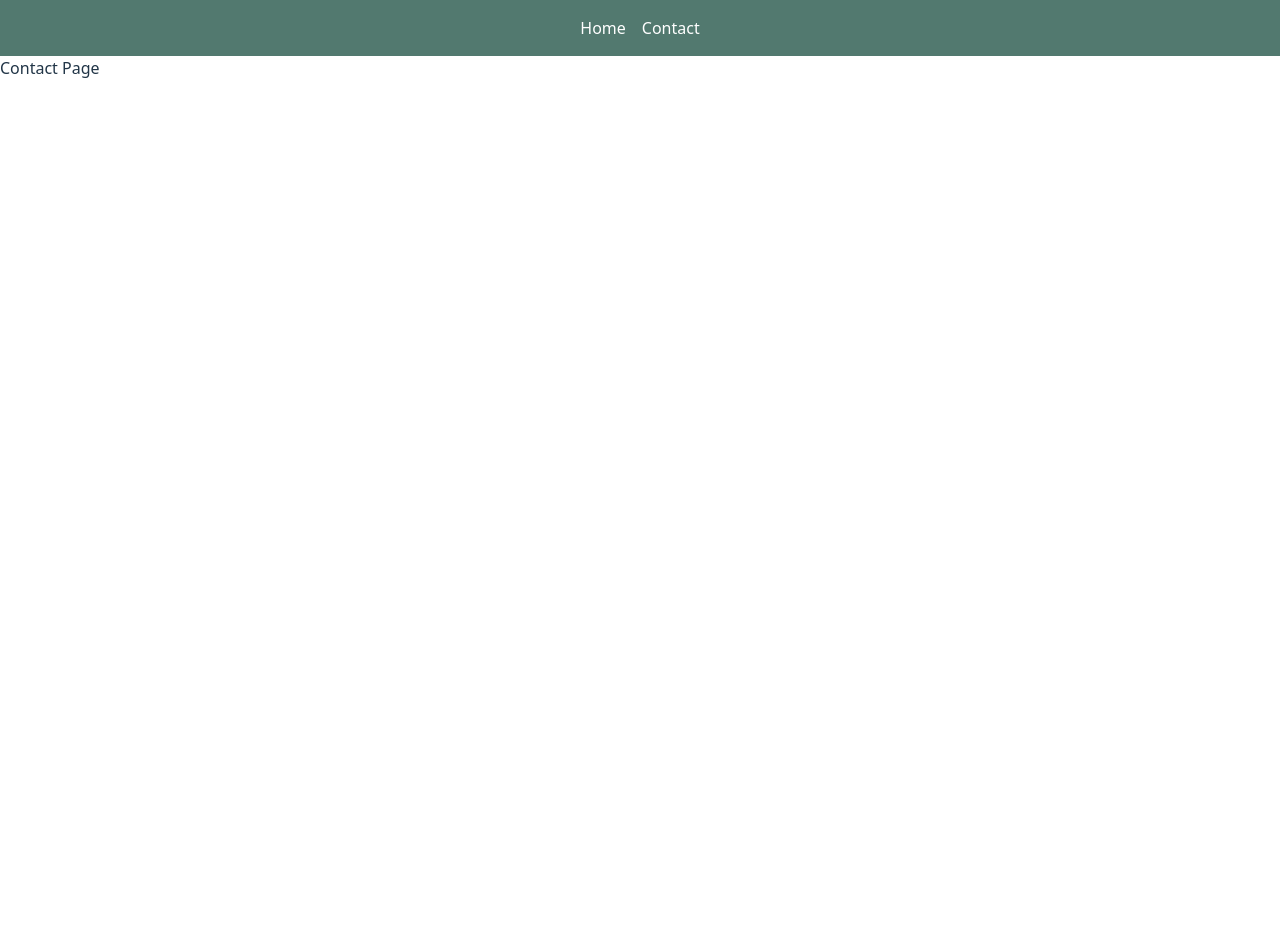
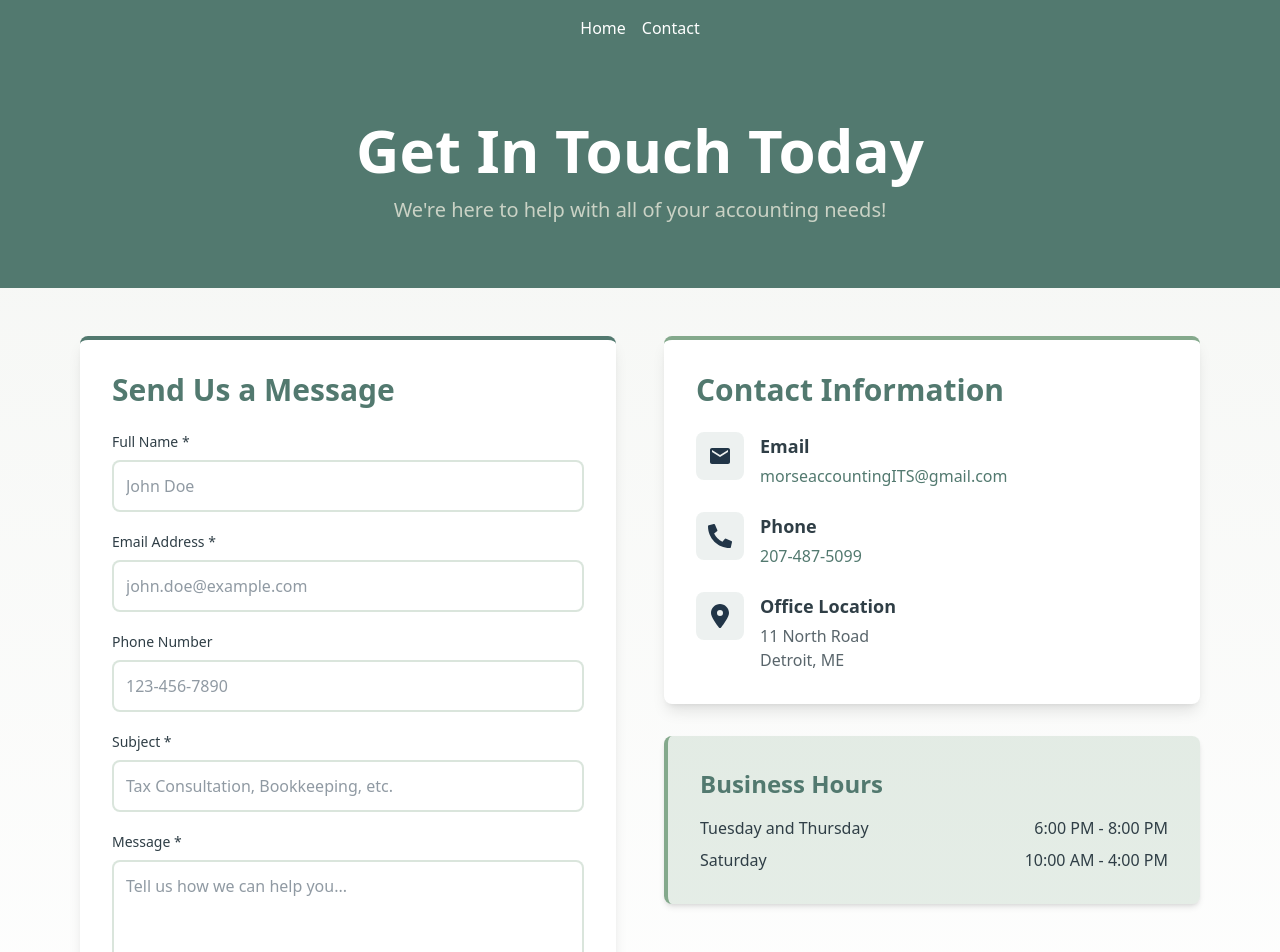
Before and after one commit to shawnMthompson/morse-accounting, a React (Vite) app: page /contact in a window 1280 px wide. Shown: the top 952 px of the page. Before the commit the page ends 800 px from the top, so only its background shows below. Built offline with nearby package versions, Linux system fonts and the light colour scheme.

Commit message:
Add contact form and information section to Contact page, including icons via React Icons and styling

```diff
--- a/package.json
+++ b/package.json
@@ -13,6 +13,7 @@
     "@tailwindcss/vite": "^4.1.18",
     "react": "^19.2.0",
     "react-dom": "^19.2.0",
+    "react-icons": "^5.5.0",
     "react-router": "^7.13.0",
     "tailwindcss": "^4.1.18"
   },
--- a/src/components/pages/Contact.jsx
+++ b/src/components/pages/Contact.jsx
@@ -1,5 +1,163 @@
+import { MdEmail } from "react-icons/md";
+import { FaPhoneAlt } from "react-icons/fa";
+import { FaLocationDot } from "react-icons/fa6";
+
 export default function Contact() {
     return (
-        <h1>Contact Page</h1>
+        <main className="min-h-screen bg-linear-to-b from-light/20 to-white dark:from-dark dark:to-accent/20">
+        {/* Hero Section */}
+        <div className="bg-primary text-white py-16 px-4">
+          <div className="max-w-6xl mx-auto text-center">
+            <h1 className="text-5xl md:text-6xl font-bold mb-4">Get In Touch Today</h1>
+            <p className="text-xl text-light">We're here to help with all of your accounting needs!</p>
+          </div>
+        </div>
+
+        <div className="max-w-6xl mx-auto px-4 py-12">
+          <div className="grid md:grid-cols-2 gap-8 md:gap-12">
+            {/* Contact Form */}
+            <div className="bg-white dark:bg-accent rounded-lg shadow-lg p-8 border-t-4 border-primary">
+              <h2 className="font-bold text-3xl mb-6 text-primary dark:text-secondary">Send Us a Message</h2>
+              <form
+                className="space-y-5"
+                onSubmit={(e) => {
+                  e.preventDefault();
+                  const form = e.target;
+                  if (form.checkValidity()) {
+                    alert(
+                      "Form submitted successfully... just kidding, this hasn't been implemented yet :)"
+                    );
+                  } else {
+                    alert("Please fill out all required fields correctly.");
+                  }
+                }}
+              >
+                <div>
+                  <label className="block text-sm font-medium mb-2 text-dark dark:text-light">
+                    Full Name *
+                  </label>
+                  <input
+                    className="w-full p-3 border-2 border-secondary/30 rounded-lg focus:border-primary focus:outline-none focus:ring-2 focus:ring-primary/20 transition-all bg-white dark:bg-dark dark:text-white"
+                    type="text"
+                    placeholder="John Doe"
+                    required
+                  />
+                </div>
+                <div>
+                  <label className="block text-sm font-medium mb-2 text-dark dark:text-light">
+                    Email Address *
+                  </label>
+                  <input
+                    className="w-full p-3 border-2 border-secondary/30 rounded-lg focus:border-primary focus:outline-none focus:ring-2 focus:ring-primary/20 transition-all bg-white dark:bg-dark dark:text-white"
+                    type="email"
+                    placeholder="john.doe@example.com"
+                    required
+                  />
+                </div>
+                <div>
+                  <label className="block text-sm font-medium mb-2 text-dark dark:text-light">
+                    Phone Number
+                  </label>
+                  <input
+                    className="w-full p-3 border-2 border-secondary/30 rounded-lg focus:border-primary focus:outline-none focus:ring-2 focus:ring-primary/20 transition-all bg-white dark:bg-dark dark:text-white"
+                    type="tel"
+                    pattern="[0-9]{3}-[0-9]{3}-[0-9]{4}"
+                    placeholder="123-456-7890"
+                  />
+                </div>
+                <div>
+                  <label className="block text-sm font-medium mb-2 text-dark dark:text-light">
+                    Subject *
+                  </label>
+                  <input
+                    className="w-full p-3 border-2 border-secondary/30 rounded-lg focus:border-primary focus:outline-none focus:ring-2 focus:ring-primary/20 transition-all bg-white dark:bg-dark dark:text-white"
+                    type="text"
+                    placeholder="Tax Consultation, Bookkeeping, etc."
+                    required
+                  />
+                </div>
+                <div>
+                  <label className="block text-sm font-medium mb-2 text-dark dark:text-light">
+                    Message *
+                  </label>
+                  <textarea
+                    className="w-full p-3 border-2 border-secondary/30 rounded-lg focus:border-primary focus:outline-none focus:ring-2 focus:ring-primary/20 transition-all bg-white dark:bg-dark dark:text-white resize-none"
+                    placeholder="Tell us how we can help you..."
+                    rows="5"
+                    required
+                  />
+                </div>
+                <button
+                  type="submit"
+                  className="w-full p-4 bg-primary hover:bg-accent text-white font-semibold rounded-lg transition-all duration-200 transform hover:scale-[1.02] shadow-md hover:shadow-lg"
+                >
+                  Send Message
+                </button>
+              </form>
+            </div>
+
+            {/* Contact Information */}
+            <div className="space-y-8">
+              <div className="bg-white dark:bg-accent rounded-lg shadow-lg p-8 border-t-4 border-secondary">
+                <h2 className="font-bold text-3xl mb-6 text-primary dark:text-secondary">Contact Information</h2>
+
+                <div className="space-y-6">
+                  <div className="flex items-start gap-4">
+                    <div className="bg-primary/10 dark:bg-primary/20 p-3 rounded-lg">
+                      <MdEmail size="1.5em"/>
+                    </div>
+                    <div>
+                      <h3 className="font-semibold text-lg text-dark dark:text-light mb-1">Email</h3>
+                      <a href="mailto:morseaccountingITS@gmail.com" className="text-primary hover:text-secondary dark:hover:text-secondary transition-colors">
+                        morseaccountingITS@gmail.com
+                      </a>
+                    </div>
+                  </div>
+
+                  <div className="flex items-start gap-4">
+                    <div className="bg-primary/10 dark:bg-primary/20 p-3 rounded-lg">
+                      <FaPhoneAlt size="1.5em"/>
+                    </div>
+                    <div>
+                      <h3 className="font-semibold text-lg text-dark dark:text-light mb-1">Phone</h3>
+                      <a href="tel:207-487-5099" className="text-primary hover:text-secondary dark:hover:text-secondary transition-colors">
+                        207-487-5099
+                      </a>
+                    </div>
+                  </div>
+
+                  <div className="flex items-start gap-4">
+                    <div className="bg-primary/10 dark:bg-primary/20 p-3 rounded-lg">
+                      <FaLocationDot size="1.5em"/>
+                    </div>
+                    <div>
+                      <h3 className="font-semibold text-lg text-dark dark:text-light mb-1">Office Location</h3>
+                      <p className="text-dark/80 dark:text-light/80">
+                        11 North Road<br />
+                        Detroit, ME
+                      </p>
+                    </div>
+                  </div>
+                </div>
+              </div>
+
+              {/* Business Hours Card */}
+              <div className="bg-secondary/20 dark:bg-primary/20 rounded-lg shadow-md p-8 border-l-4 border-secondary">
+                <h3 className="font-bold text-2xl mb-4 text-primary dark:text-secondary">Business Hours</h3>
+                <div className="space-y-2 text-dark dark:text-light">
+                  <div className="flex justify-between">
+                    <span className="font-medium">Tuesday and Thursday</span>
+                    <span>6:00 PM - 8:00 PM</span>
+                  </div>
+                  <div className="flex justify-between">
+                    <span className="font-medium">Saturday</span>
+                    <span>10:00 AM - 4:00 PM</span>
+                  </div>
+                </div>
+              </div>
+            </div>
+          </div>
+        </div>
+      </main>
     )
 }
```
Also changed, not shown: 1 other file (tests, documents, lock files or other folders).
